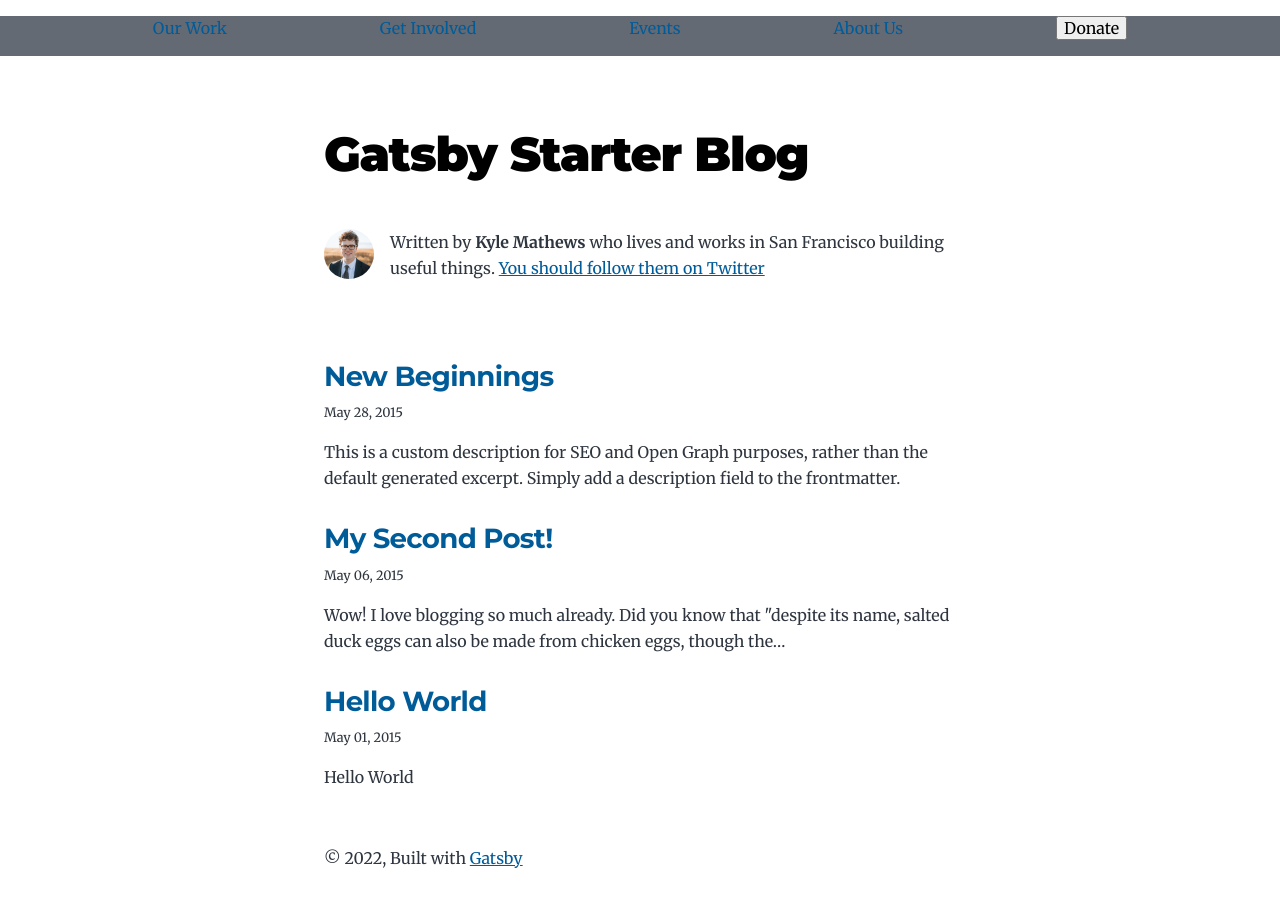
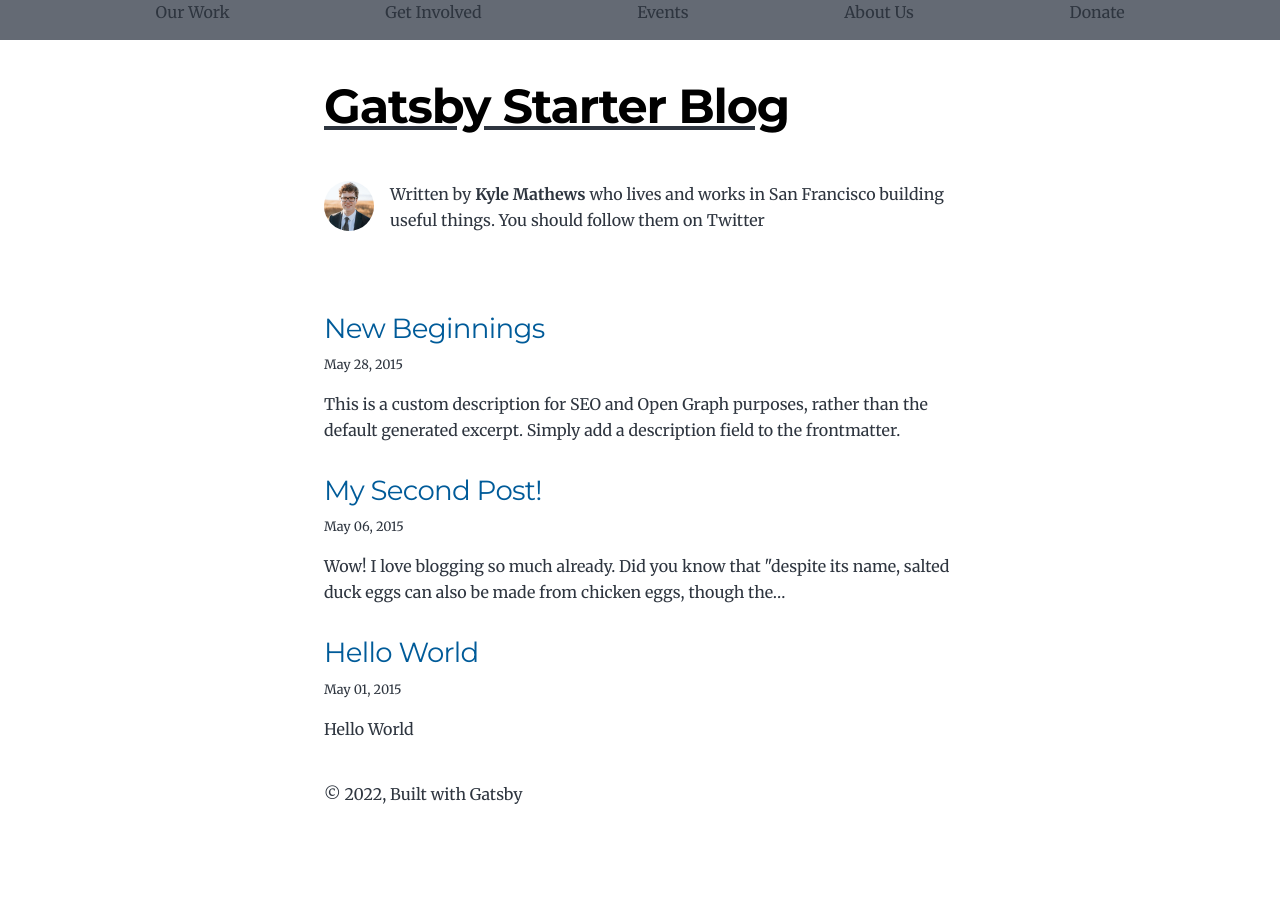
Before and after one commit to AndresF97/CodeSJTemplates, a Gatsby site: page / in a window 1280 px wide. After the commit the page ends 870 px from the top, so only its background shows below. Built offline with nearby package versions, Linux system fonts and the light colour scheme; Gatsby itself is replaced by a stand-in of ours.

Commit message:
added tailwind css

```diff
--- a/gatsby-browser.js
+++ b/gatsby-browser.js
@@ -5,6 +5,6 @@ import "typeface-merriweather"
 import "./src/normalize.css"
 // custom CSS styles
 import "./src/style.css"
-
+import './src/styles/global.css'
 // Highlighting for code blocks
 import "prismjs/themes/prism.css"
--- a/src/components/layout.js
+++ b/src/components/layout.js
@@ -25,7 +25,7 @@ const Layout = ({ location, title, children }) => {
     <>
     <Navbar/>
     <div className="global-wrapper" data-is-root-path={isRootPath}>
-      <header className="global-header">{header}</header>
+      <header className="global-header text-3xl font-bold underline">{header}</header>
       <main>{children}</main>
       <footer>
         © {new Date().getFullYear()}, Built with
--- /dev/null
+++ b/src/styles/global.css
@@ -0,0 +1,3 @@
+@tailwind base;
+@tailwind components;
+@tailwind utilities;
--- a/tailwind.config.js
+++ b/tailwind.config.js
@@ -1,5 +1,7 @@
 module.exports = {
-  content: [],
+  content: [
+    "./src/**/*.{js,jsx,ts,tsx}",
+  ],
   theme: {
     extend: {},
   },
```
